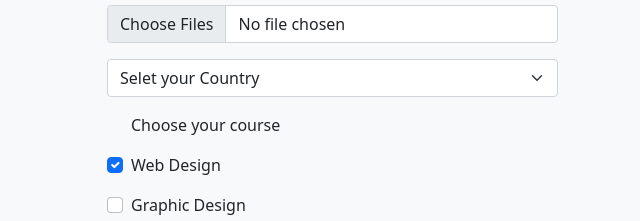
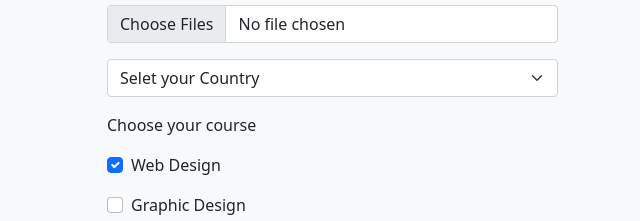
Before and after one commit to armanmia008/Day21, a plain HTML site: page index.html in a window 1280 px wide. Shown: the part 1939-2160 px from the top of the page, 640-1280 px from the left. Drawn offline with nearby package versions, Linux system fonts and the light colour scheme.

Commit message:
Update style.css

```diff
--- a/style.css
+++ b/style.css
@@ -16,6 +16,9 @@
 	font-weight: 500;
 	padding: 10px 0;
 }
+.soman {
+	margin-left: -24px;
+}
 p {
 	margin-top: 5px;
 	margin-bottom: 1rem;
```
